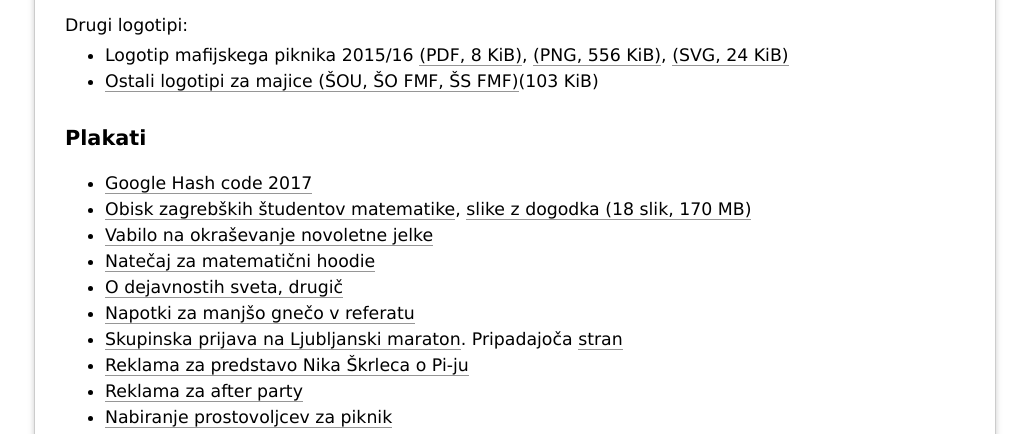
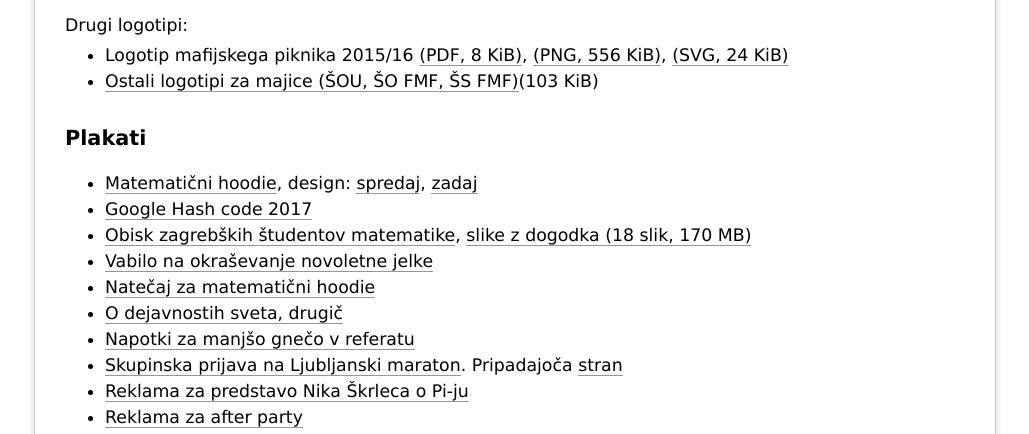
Before and after one commit to FMF-studenti/studentski-svet, a PHP site: page /legal in a window 1280 px wide. Shown: the part 1652-2086 px from the top of the page, without its empty margins (125-1154 px from the left). Run offline with PHP 8.4, Linux system fonts and the light colour scheme; some web fonts are replaced.

Commit message:
Matematični hoodie.

```diff
--- a/legal.php
+++ b/legal.php
@@ -134,6 +134,7 @@ SVG).</p>
 
 <h2>Plakati</h2>
 <ul>
+  <li><a href="/dokumenti/plakati/hoodie_plakat.png">Matematični hoodie</a>, design: <a href="/dokumenti/plakati/hoodie_front.png">spredaj</a>, <a href="/dokumenti/plakati/hoodie_back.png">zadaj</a></li>
   <li><a href="/dokumenti/plakati/hashcode.pdf">Google Hash code 2017</a></li>
   <li><a href="/dokumenti/plakati/zagreb.pdf">Obisk zagrebških študentov matematike</a>, <a href="/dokumenti/zagreb_visit.zip">slike z dogodka (18 slik, 170 MB)</a></li>
   <li><a href="/dokumenti/plakati/vabilo_smrekca.png">Vabilo na okraševanje novoletne jelke</a></li>
```
Also changed, not shown: dokumenti/plakati/hoodie_back.png (added), dokumenti/plakati/hoodie_front.png (added), dokumenti/plakati/hoodie_plakat.png (added).
